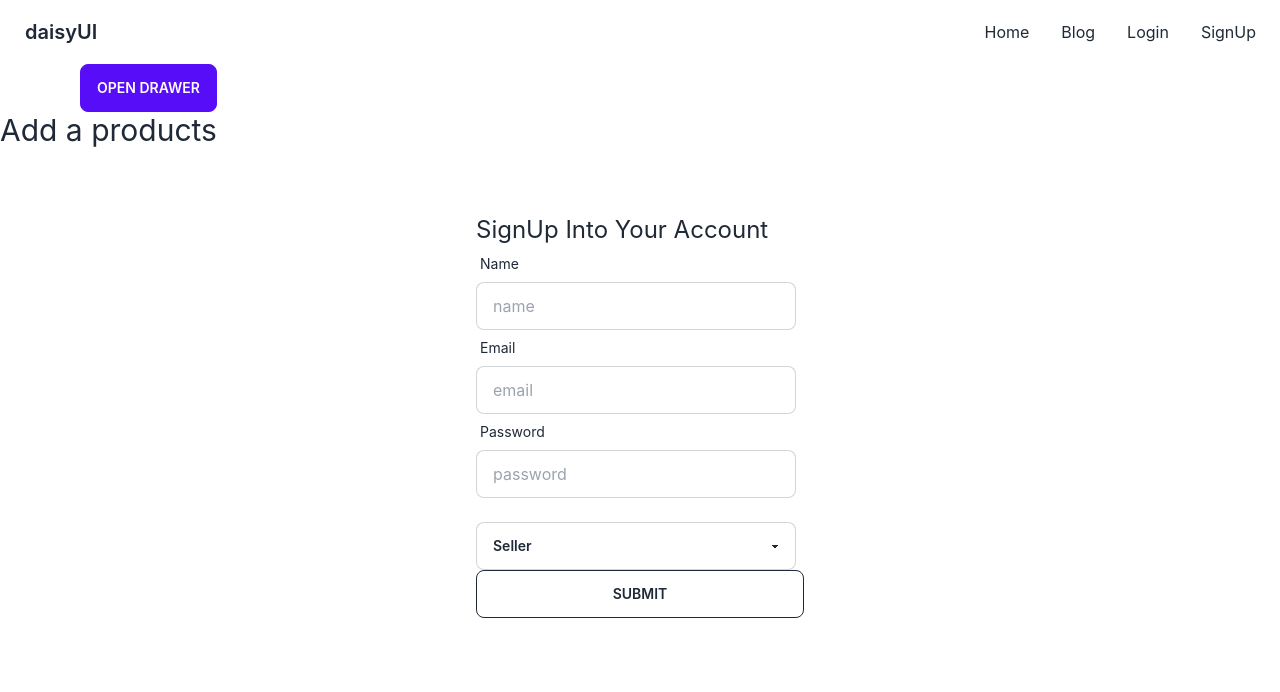
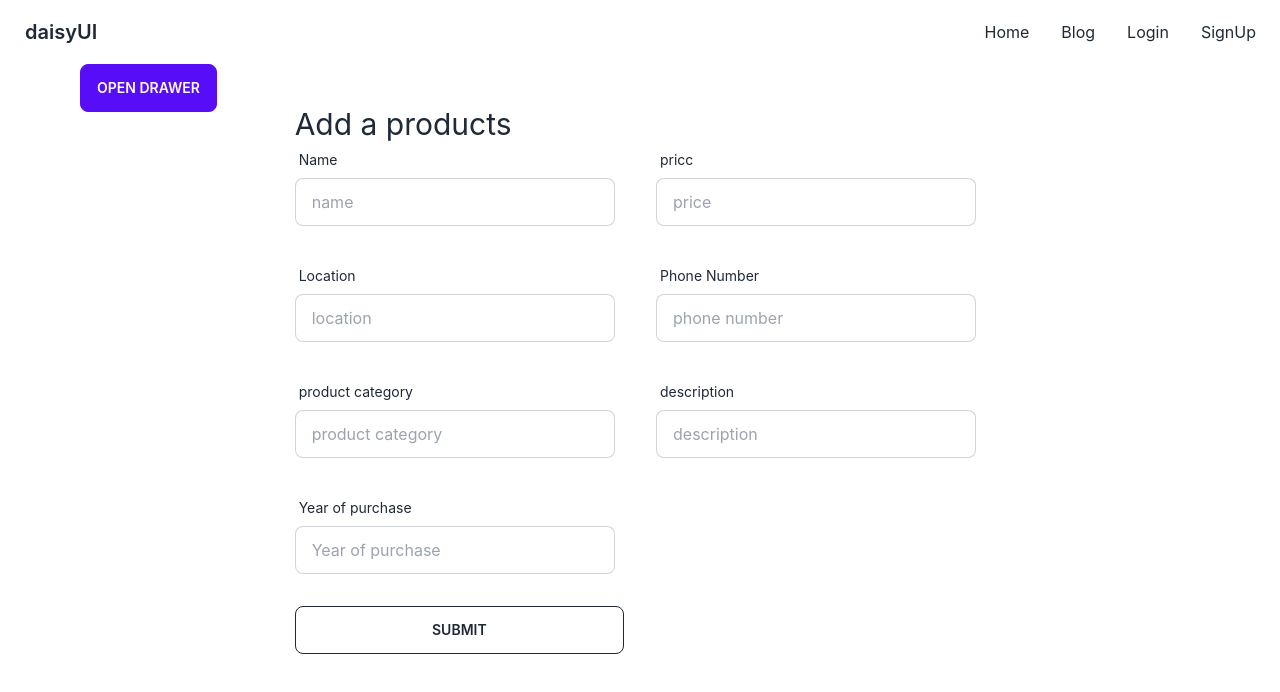
Before and after one commit to Mousumi2001/last-12-assignment, a React (Create React App) app: page /dashboard/addproduct in a window 1280 px wide. Shown: the top 692 px of the page. Built offline with nearby package versions, Linux system fonts and the light colour scheme; no server answers.

Commit message:
create product card

```diff
--- a/src/Pages/Blog/Blog.js
+++ b/src/Pages/Blog/Blog.js
@@ -2,11 +2,11 @@ import React from 'react';
 
 const Blog = () => {
     return (
-        <div>
+        <div className='grid grid-cols-2 gap-14 p-9'>
 
             {/* question no-1 */}
-            <div>
-                <h1>
+            <div className='p-8 '>
+                <h1 className='p-3 text-2xl'>
                     What are the different ways to manage a state in a React application?
                 </h1>
                 <p>
--- a/src/Pages/Dashboard/Dashboard/AddProduct.js
+++ b/src/Pages/Dashboard/Dashboard/AddProduct.js
@@ -11,13 +11,13 @@ const AddProduct = () => {
     }
     return (
         <div>
-            <h1 className='text-3xl'>Add a products</h1>
+
 
             <div className='m-20'>
                 <div className='h-[400px] flex justify-center items-center'>
-                    <div className='w-96 p-7'>
-                        <h2 className='text-2xl'>SignUp Into Your Account</h2>
-                        <form onSubmit={handleSubmit(handleSend)}>
+                    <div className='w-2/3 p-7'>
+                        <h1 className='text-3xl'>Add a products</h1>
+                        <form onSubmit={handleSubmit(handleSend)} className='grid grid-cols-2 gap-8'>
 
                             <div className="form-control w-full max-w-xs">
                                 <label className="label">
@@ -27,22 +27,46 @@ const AddProduct = () => {
                             </div>
                             <div className="form-control w-full max-w-xs">
                                 <label className="label">
-                                    <span className="label-text">Email</span>
+                                    <span className="label-text">pricc</span>
                                 </label>
-                                <input type='email' {...register("email")} placeholder="email" className="input input-bordered w-full max-w-xs" />
+                                <input type='text' {...register("price")} placeholder="price" className="input input-bordered w-full max-w-xs" />
                             </div>
                             <div className="form-control w-full max-w-xs">
                                 <label className="label">
-                                    <span className="label-text">Password</span>
+                                    <span className="label-text">Location</span>
                                 </label>
-                                <input type='password' {...register("password")} placeholder="password" className="input input-bordered w-full max-w-xs" />
+                                <input type='text' {...register("location")} placeholder="location" className="input input-bordered w-full max-w-xs" />
+                            </div>
+                            <div className="form-control w-full max-w-xs">
+                                <label className="label">
+                                    <span className="label-text">Phone Number</span>
+                                </label>
+                                <input type='text' {...register("phone")} placeholder="phone number" className="input input-bordered w-full max-w-xs" />
+                            </div>
+                            <div className="form-control w-full max-w-xs">
+                                <label className="label">
+                                    <span className="label-text">product category</span>
+                                </label>
+                                <input type='text' {...register("product-category")} placeholder="product category" className="input input-bordered w-full max-w-xs" />
+                            </div>
+                            <div className="form-control w-full max-w-xs">
+                                <label className="label">
+                                    <span className="label-text">description</span>
+                                </label>
+                                <input type='text' {...register("description")} placeholder="description" className="input input-bordered w-full max-w-xs" />
+                            </div>
+                            <div className="form-control w-full max-w-xs">
+                                <label className="label">
+                                    <span className="label-text">Year of purchase</span>
+                                </label>
+                                <input type='text' {...register("Year of purchase")} placeholder="Year of purchase" className="input input-bordered w-full max-w-xs" />
                             </div>
                             <br />
 
-                            <select className="select select-bordered w-full max-w-xs">
+                            {/* <select className="select select-bordered w-full max-w-xs">
                                 <option>Seller</option>
                                 <option>User</option>
-                            </select>
+                            </select> */}
                             <br />
                             <input type="submit" className='btn btn-outline w-full' />
                         </form>
--- a/src/Pages/Home/Section1/Section1.js
+++ b/src/Pages/Home/Section1/Section1.js
@@ -7,7 +7,7 @@ const Section1 = () => {
             "background-size": "cover",
             "background-repeat": "no-repeat"
         }} className="  h-[500px] ">
-            <div className=''>
+            <div className='pt-20 pl-20'>
                 <h1 className='text-6xl font-bold text-white'>Welcome to my<br /> website</h1>
                 <p className='text-3xl text-white'>In this website you have found<br /> best second hand furniture.</p>
             </div>
--- /dev/null
+++ b/src/Pages/Products/ProductCard.js
@@ -0,0 +1,22 @@
+import React from 'react';
+
+const ProductCard = ({ product }) => {
+    const { name } = product;
+
+    return (
+        <div>
+            <div className="card w-96 bg-base-100 shadow-xl">
+                <figure><img src="https://placeimg.com/400/225/arch" alt="Shoes" /></figure>
+                <div className="card-body">
+                    <h2 className="card-title">{name}</h2>
+                    <p>If a dog chews shoes whose shoes does he choose?</p>
+                    <div className="card-actions justify-end">
+                        <button className="btn btn-primary">Buy Now</button>
+                    </div>
+                </div>
+            </div>
+        </div>
+    );
+};
+
+export default ProductCard;
--- a/src/Pages/Products/Products.js
+++ b/src/Pages/Products/Products.js
@@ -1,9 +1,17 @@
 import React from 'react';
+import { useLoaderData } from 'react-router-dom';
+import ProductCard from './ProductCard';
 
 const Products = () => {
+    const products = useLoaderData();
     return (
         <div>
-            <h1>Products component.</h1>
+            {
+                products.map(product => <ProductCard
+                    key={product._id}
+                    product={product}
+                ></ProductCard>)
+            }
         </div>
     );
 };
--- a/src/Router/Router.js
+++ b/src/Router/Router.js
@@ -1,3 +1,4 @@
+import { async } from "@firebase/util";
 import { createBrowserRouter } from "react-router-dom";
 import DashboardLayout from "../Layout/DashboardLayout";
 import Main from "../Layout/Main";
@@ -33,8 +34,10 @@ const router = createBrowserRouter([
             },
             {
                 path: '/products/:id',
-                element: <Products></Products>
+                element: <Products></Products>,
+                loader: ({ params }) => fetch(`http://localhost:5000/products/${params.id}`)
             }
+
         ]
     },
     {
```
